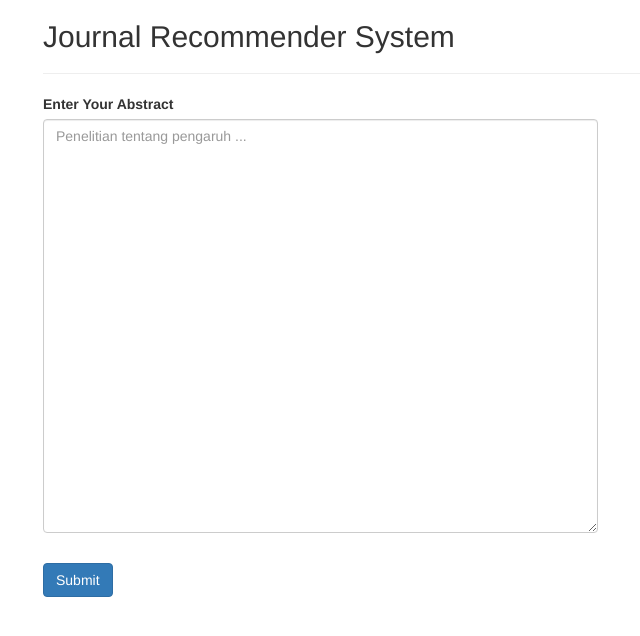
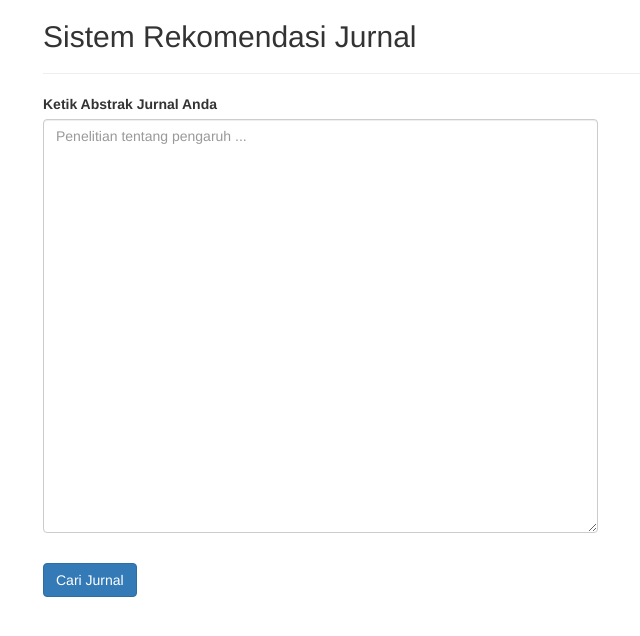
Before and after one commit to IbnuAhsani/journal-recommender-system-deployment, a Flask app: page / in a window 1280 px wide. Shown: the top 636 px of the page, without its empty margins (27-667 px from the left). Run offline with Flask 2, Linux system fonts and the light colour scheme; parts of the project's set-up code (start-up, migrations or seed data) failed here and were passed over; some libraries are stand-ins or nearby versions.

Commit message:
feat: change the texts in homepage to indonesian

```diff
--- a/SubmitForm.py
+++ b/SubmitForm.py
@@ -5,5 +5,5 @@ from wtforms.validators import DataRequired
 
 
 class SubmitForm(FlaskForm):
-  abstract = StringField('Enter Your Abstract', widget=TextArea(), validators=[DataRequired()])
+  abstract = StringField('Ketik Abstrak Jurnal Anda', widget=TextArea(), validators=[DataRequired()])
   submit = SubmitField('submit')
--- a/templates/home.html
+++ b/templates/home.html
@@ -3,7 +3,7 @@
 
 {% block content %}
     <div class="container">
-        <h2>Journal Recommender System</h2>
+        <h2>Sistem Rekomendasi Jurnal</h2>
         <hr>
         <form action="{{ url_for('home') }}" method="POST" class="form" role="form">
             {{ form.csrf_token() }}
@@ -14,11 +14,11 @@
                 </div>
                 {% if prediction is defined %}
                     <div class="col-md-6">
-                        <h3>Your Recommended Journal is <u>{{ prediction }}</u></h3>
+                        <h3>Jurnal yang direkomendasikan adalah <u>{{ prediction }}</u></h3>
                     </div>
                 {% endif %}
             </div>
-            <button type="submit" class="btn btn-primary">Submit</button>
+            <button type="submit" class="btn btn-primary">Cari Jurnal</button>
         </form>
     </div>
 {% endblock %}
```
